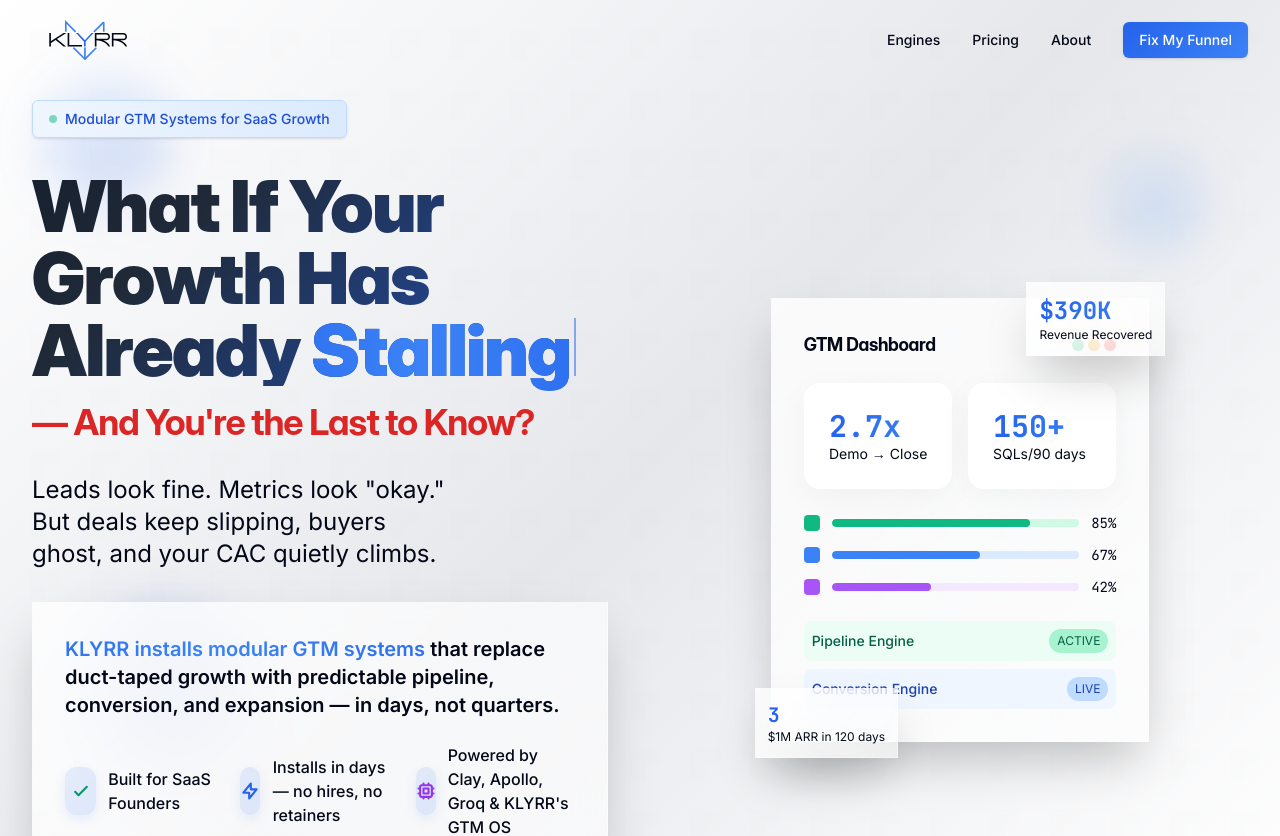
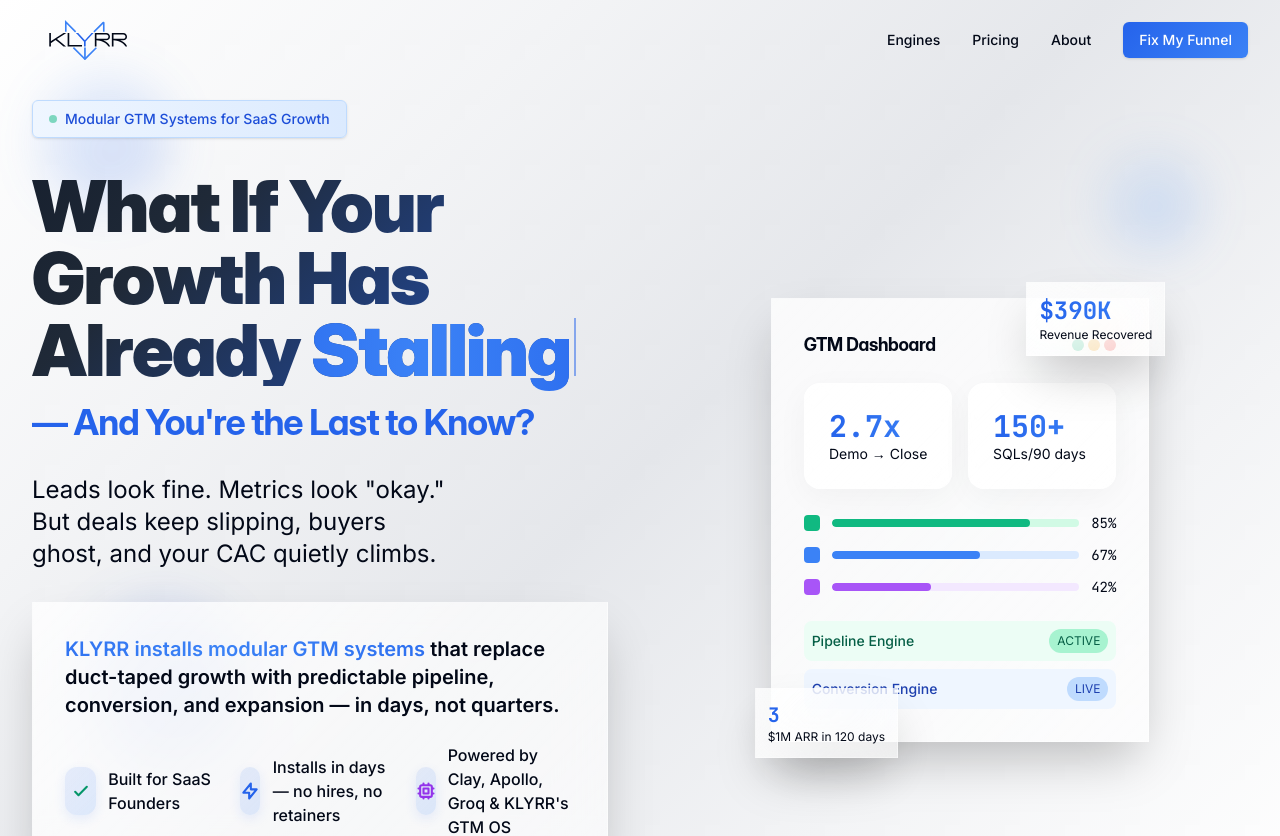
Before and after one commit to gautamgautam6a/klyrr, a React (Vite) app: page / in a window 1280 px wide. Shown: the top 836 px of the page. Built offline with nearby package versions, Linux system fonts and the light colour scheme; a web font is replaced by a local one.

Commit message:
First Commit

```diff
--- a/src/components/Hero.tsx
+++ b/src/components/Hero.tsx
@@ -78,7 +78,7 @@ const Hero: React.FC = () => {
                   <span className="w-0.5 h-[0.8em] bg-blue-600 ml-1 inline-block animate-pulse"></span>
                 </span>
               </h1>
-              <h2 className="text-xl md:text-2xl lg:text-3xl xl:text-4xl font-bold text-red-600 text-balance">
+              <h2 className="text-xl md:text-2xl lg:text-3xl xl:text-4xl font-bold text-blue-600 text-balance">
                 — And You're the Last to Know?
               </h2>
             </div>
```
